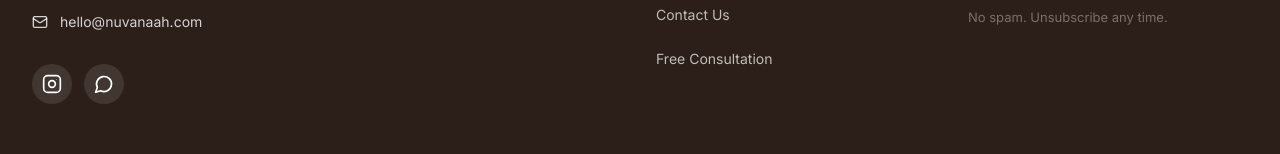
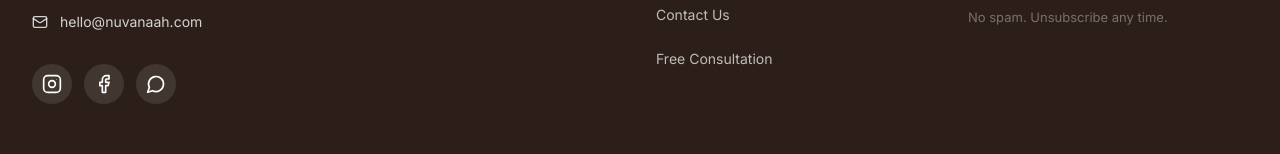
Before and after one commit to Ananya1464/nuvanaah-website, a Next.js app: page /gifts in a window 1280 px wide. Shown: the part 3771-3925 px from the top of the page. Built offline with nearby package versions, Linux system fonts and the light colour scheme; no server answers; a web font is replaced by a local one.

Commit message:
Update Comfort Shape covers count and add Facebook link to footer

```diff
--- a/components/layout/Footer.tsx
+++ b/components/layout/Footer.tsx
@@ -1,7 +1,7 @@
 'use client'
 
 import { useState } from 'react'
-import { MessageCircle, Mail, Phone } from 'lucide-react'
+import { MessageCircle, Mail, Phone, Facebook } from 'lucide-react'
 import Logo from '@/components/ui/Logo'
 import Link from 'next/link'
 
@@ -66,6 +66,9 @@ export default function Footer() {
                   <circle cx="12" cy="12" r="4"/>
                   <circle cx="17.5" cy="6.5" r="0.5" fill="currentColor" stroke="none"/>
                 </svg>
+              </a>
+              <a href="https://www.facebook.com/share/17h6t4nRvN/?mibextid=wwXIfr" target="_blank" rel="noopener noreferrer" className="flex h-10 w-10 items-center justify-center rounded-full bg-white/10 text-white transition-all hover:bg-[#1877F2]" aria-label="Facebook">
+                <Facebook className="h-5 w-5" />
               </a>
               <a href="https://wa.me/919819461612" target="_blank" rel="noopener noreferrer" className="flex h-10 w-10 items-center justify-center rounded-full bg-white/10 text-white transition-all hover:bg-[#25D366]" aria-label="WhatsApp">
                 <MessageCircle className="h-5 w-5" />
--- a/lib/products-data.ts
+++ b/lib/products-data.ts
@@ -72,7 +72,7 @@ export const products: Product[] = [
     crossSells: ['willow-support', 'nature-nest'],
     whatsIncluded: [
       { item: "1 × Comfort Shape breast form", detail: "In your selected side — Left or Right" },
-      { item: "1 removable washable cover", detail: "Included with every order" },
+      { item: "2 removable washable covers", detail: "Included with every order" },
     ],
     whenToUse: [
       {
@@ -99,11 +99,11 @@ export const products: Product[] = [
       'Lightweight — approximately 10 to 20 grams',
       'Left and Right specific shape — not interchangeable',
       'Natural contoured shape',
-      'Includes removable washable cover',
+      'Includes 2 removable washable covers',
       'Easy pocket system — open, insert, close',
       'Everyday wear friendly',
     ],
-    materialsText: 'Plant-fiber filling inside a soft, breathable plant-fiber outer fabric. Two layers that work together to keep the form cool, clean, and comfortable throughout the day. The cover is removable and hand-washable — one cover is included per form. Do not wash the form itself — only the cover.',
+    materialsText: 'Plant-fiber filling inside a soft, breathable plant-fiber outer fabric. Two layers that work together to keep the form cool, clean, and comfortable throughout the day. The cover is removable and hand-washable — two covers are included per form. Do not wash the form itself — only the cover.',
     careText: [
       'Hand wash cover in cool water',
       'Air dry flat',
```
